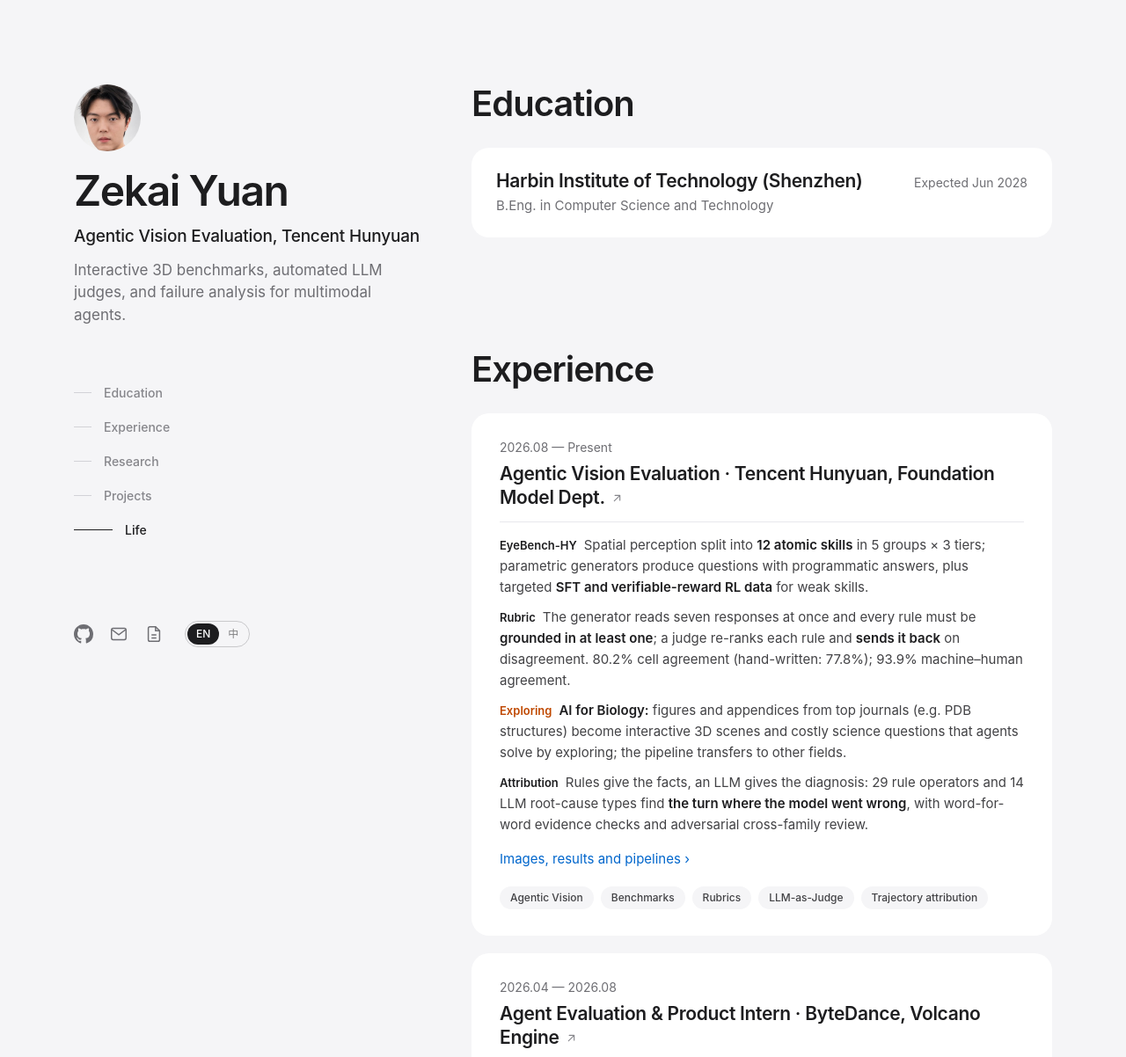
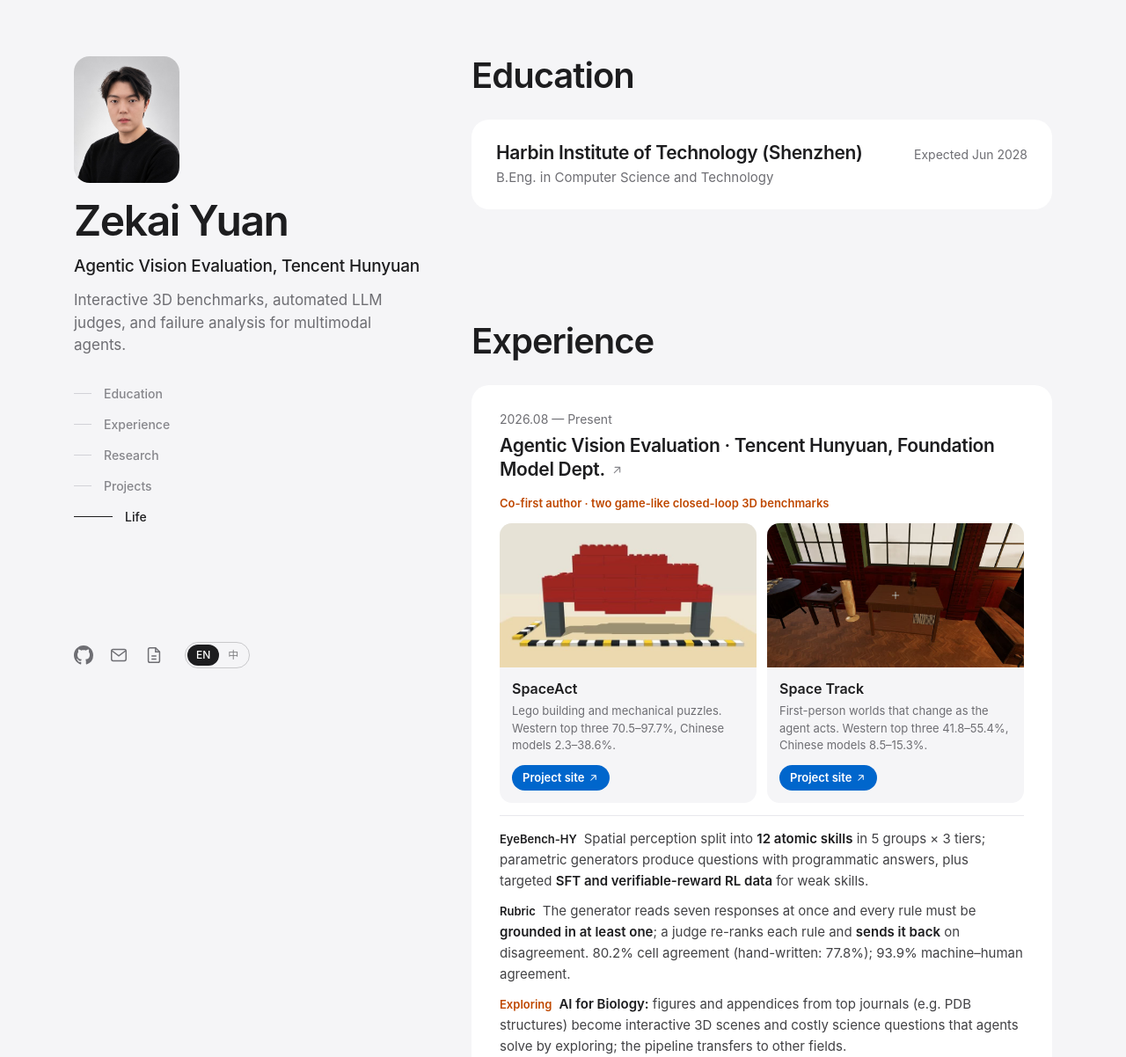
Before and after one commit to ZK-Yuan/ZK-Yuan.github.io, a plain HTML site: page index.html in a window 1280 px wide. Shown: the top 1202 px of the page at 88% size. Drawn offline with Linux system fonts and the light colour scheme.

Commit message:
Half-body portrait in the sidebar; SpaceAct and Space Track tiles with project-site links in the Tencent experience card
Co-authored-by: Cursor <cursoragent@cursor.com>

```diff
--- a/assets/site.css
+++ b/assets/site.css
@@ -41,14 +41,14 @@ img { display: block; max-width: 100%; }
 .wrap { max-width: 1240px; margin: 0 auto; padding: 0 64px; display: flex; justify-content: space-between; gap: 56px; }
 
 .side { position: sticky; top: 0; align-self: flex-start; width: 36%; height: 100vh; max-height: 100vh; padding: 96px 0 64px; display: flex; flex-direction: column; justify-content: space-between; }
-.side-avatar { width: 76px; height: 76px; margin: 0 0 20px; border-radius: 50%; object-fit: cover; }
+.side-photo { width: 168px; height: auto; aspect-ratio: 853 / 1024; margin: 0 0 24px; border-radius: 18px; object-fit: cover; }
 .side-name { margin: 0; font-size: 48px; font-weight: 600; line-height: 1.05; letter-spacing: -0.03em; color: var(--ink); }
 [data-lang="zh"] .side-name { letter-spacing: 0.02em; }
 .side-role { margin: 14px 0 0; font-size: 19px; font-weight: 500; line-height: 1.4; letter-spacing: -0.01em; color: var(--ink); }
 [data-lang="zh"] .side-role { font-size: 18px; letter-spacing: 0; }
 .side-tag { margin: 12px 0 0; max-width: 22rem; font-size: 17px; line-height: 1.5; color: var(--ink-3); }
 [data-lang="zh"] .side-tag { line-height: 1.7; }
-.side-nav { margin-top: 56px; }
+.side-nav { margin-top: 40px; }
 .side-nav ul { list-style: none; margin: 0; padding: 0; width: max-content; }
 .side-nav a { display: flex; align-items: center; padding: 9px 0; }
 .ind { width: 20px; height: 1px; margin-right: 14px; background: var(--line); transition: width 0.4s var(--out), background 0.3s; }
@@ -107,6 +107,16 @@ a.hl:hover { text-decoration: underline; }
 .tags li { margin: 8px 8px 0 0; padding: 4px 12px; border-radius: 999px; background: var(--bg); color: var(--ink-2); font-size: 12px; font-weight: 500; line-height: 18px; }
 .sec > .tags li { background: var(--card); }
 
+.pj { position: relative; z-index: 2; display: grid; grid-template-columns: repeat(2, minmax(0, 1fr)); gap: 12px; margin: 16px 0 0; }
+.pj-lead { grid-column: 1 / -1; margin: 0; font-size: 13px; font-weight: 600; color: var(--orange); }
+.pj a { display: flex; flex-direction: column; overflow: hidden; border-radius: 14px; background: var(--bg); transition: transform 0.4s var(--out), box-shadow 0.4s var(--out); }
+.pj a:hover { transform: translateY(-2px); box-shadow: 0 14px 28px -16px rgba(0, 0, 0, 0.25); }
+.pj img { width: 100%; height: auto; aspect-ratio: 16 / 9; object-fit: cover; }
+.pj-body { display: flex; flex: 1; flex-direction: column; align-items: flex-start; padding: 12px 14px 14px; }
+.pj-body b { font-size: 16px; font-weight: 600; color: var(--ink); }
+.pj-body small { margin: 4px 0 12px; font-size: 13px; line-height: 1.5; color: var(--ink-3); }
+.pj-go { display: inline-flex; align-items: center; gap: 4px; margin-top: auto; padding: 5px 12px; border-radius: 999px; background: var(--blue); color: #fff; font-size: 13px; font-weight: 600; }
+.pj-go svg { width: 13px; height: 13px; }
 .explore { list-style: none; margin: 14px 0 0; padding: 14px 0 0; border-top: 1px solid #e8e8ed; }
 .explore li { margin-top: 10px; font-size: 15px; line-height: 1.6; color: var(--ink-2); }
 .explore li:first-child { margin-top: 0; }
@@ -319,7 +329,18 @@ a.hl:hover { text-decoration: underline; }
   .card-media .card-body { order: 2; }
   .thumb { aspect-ratio: 16 / 9; }
   .side-name { font-size: 40px; }
+  .side-photo { width: 132px; }
   .covers img { height: 200px; }
+}
+@media (min-width: 1024px) and (max-height: 820px) {
+  .side { padding-top: 64px; padding-bottom: 40px; }
+  .side-photo { width: 120px; margin-bottom: 18px; }
+  .side-nav { margin-top: 24px; }
+  .side-nav a { padding: 7px 0; }
+  .content { padding-top: 64px; }
+}
+@media (max-width: 480px) {
+  .pj { grid-template-columns: 1fr; }
 }
 @media (hover: none) {
   .card:hover { transform: none; box-shadow: none; }
--- a/index.html
+++ b/index.html
@@ -33,7 +33,7 @@
 
     <aside class="side">
       <div>
-        <img class="side-avatar" src="images/v4/avatar.jpg" width="240" height="240" alt="Portrait of Zekai Yuan">
+        <img class="side-photo" src="images/v4/portrait.jpg" width="853" height="1024" alt="Portrait of Zekai Yuan in a black sweater against a light grey background">
         <h1 class="side-name"><a href="#top"><span class="en">Zekai Yuan</span><span class="zh">苑泽楷</span></a></h1>
         <p class="side-role"><span class="en">Agentic Vision Evaluation, Tencent Hunyuan</span><span class="zh">腾讯混元 · 基础模型部 · Agentic Vision 方向评测</span></p>
         <p class="side-tag"><span class="en">Interactive 3D benchmarks, automated LLM judges, and failure analysis for multimodal agents.</span><span class="zh">做多模态与智能体评测：交互式三维环境、自动判分链路与失败轨迹归因。</span></p>
@@ -85,6 +85,17 @@
               <p class="card-date">2026.08 — <span class="en">Present</span><span class="zh">至今</span></p>
               <div class="card-body">
                 <h3><a href="tencent.html"><span class="en">Agentic Vision Evaluation · Tencent Hunyuan, Foundation Model Dept.</span><span class="zh">Agentic Vision 方向评测 · 腾讯混元 · 基础模型部</span><svg class="arr" viewBox="0 0 20 20" fill="currentColor" aria-hidden="true"><path fill-rule="evenodd" d="M5.22 14.78a.75.75 0 001.06 0l7.22-7.22v5.69a.75.75 0 001.5 0v-7.5a.75.75 0 00-.75-.75h-7.5a.75.75 0 000 1.5h5.69l-7.22 7.22a.75.75 0 000 1.06z" clip-rule="evenodd"/></svg></a></h3>
+                <div class="pj">
+                  <p class="pj-lead"><span class="en">Co-first author · two game-like closed-loop 3D benchmarks</span><span class="zh">共同一作 · 两项游戏化三维空间闭环基准</span></p>
+                  <a href="https://zk-yuan.github.io/spaceact/" target="_blank" rel="noopener">
+                    <img loading="lazy" src="images/v4/spaceact.jpg" width="640" height="427" alt="A red Lego arch being built in SpaceAct">
+                    <span class="pj-body"><b>SpaceAct</b><small><span class="en">Lego building and mechanical puzzles. Western top three 70.5–97.7%, Chinese models 2.3–38.6%.</span><span class="zh">乐高搭建与机械解谜。海外三家 70.5–97.7%，国产模型 2.3–38.6%。</span></small><span class="pj-go"><span class="en">Project site</span><span class="zh">项目网站</span><svg viewBox="0 0 20 20" fill="currentColor" aria-hidden="true"><path fill-rule="evenodd" d="M5.22 14.78a.75.75 0 001.06 0l7.22-7.22v5.69a.75.75 0 001.5 0v-7.5a.75.75 0 00-.75-.75h-7.5a.75.75 0 000 1.5h5.69l-7.22 7.22a.75.75 0 000 1.06z" clip-rule="evenodd"/></svg></span></span>
+                  </a>
+                  <a href="https://zk-yuan.github.io/spacetrack/" target="_blank" rel="noopener">
+                    <img loading="lazy" src="images/v3/spacetrack.jpg" width="960" height="540" alt="First-person view of the detective’s office world in Space Track">
+                    <span class="pj-body"><b>Space Track</b><small><span class="en">First-person worlds that change as the agent acts. Western top three 41.8–55.4%, Chinese models 8.5–15.3%.</span><span class="zh">随行动变化的第一人称世界。海外三家 41.8–55.4%，国产模型 8.5–15.3%。</span></small><span class="pj-go"><span class="en">Project site</span><span class="zh">项目网站</span><svg viewBox="0 0 20 20" fill="currentColor" aria-hidden="true"><path fill-rule="evenodd" d="M5.22 14.78a.75.75 0 001.06 0l7.22-7.22v5.69a.75.75 0 001.5 0v-7.5a.75.75 0 00-.75-.75h-7.5a.75.75 0 000 1.5h5.69l-7.22 7.22a.75.75 0 000 1.06z" clip-rule="evenodd"/></svg></span></span>
+                  </a>
+                </div>
                 <ul class="explore">
                   <li><em class="lbl">EyeBench-HY</em><span class="en">Spatial perception split into <b>12 atomic skills</b> in 5 groups × 3 tiers; parametric generators produce questions with programmatic answers, plus targeted <b>SFT and verifiable-reward RL data</b> for weak skills.</span><span class="zh">把空间感知拆成 <b>5 类 12 种原子能力</b> × 3 档难度，参数化生成器批量出题、程序算真值，按薄弱能力定向生产 <b>SFT 与 RL 可验证奖励数据</b>。</span></li>
                   <li><em class="lbl">Rubric</em><span class="en">The generator reads seven responses at once and every rule must be <b>grounded in at least one</b>; a judge re-ranks each rule and <b>sends it back</b> on disagreement. 80.2% cell agreement (hand-written: 77.8%); 93.9% machine–human agreement.</span><span class="zh">同时看 7 份作答写 Rubric，每条须<b>在至少一份作答中有依据</b>；裁判逐条重打偏序与对错，<b>不一致即打回</b>。逐格一致率 80.2%（人工 77.8%），机评-人评一致率 93.9%。</span></li>
```
Also changed, not shown: images/v4/avatar.jpg (deleted).
